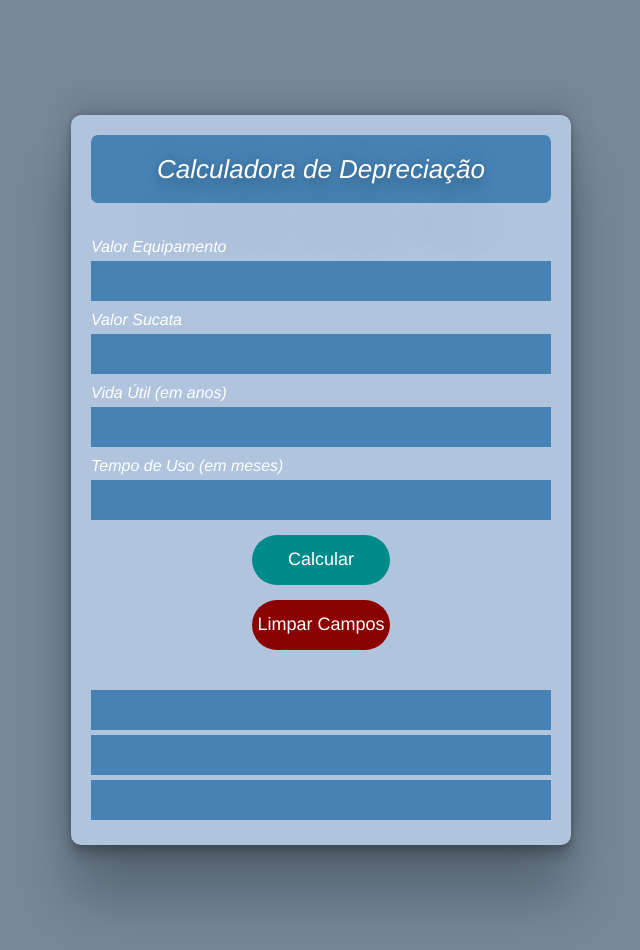
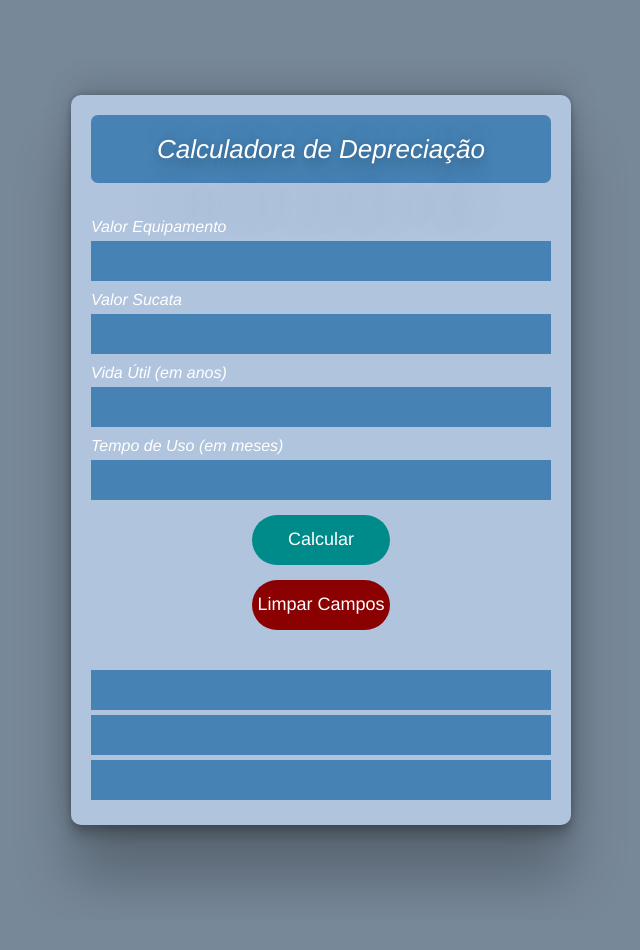
Before and after one commit to j0t4Vv/Calculadora, a plain HTML site: page index.html in a window 1280 px wide. Shown: the whole page, without its empty margins (319-959 px from the left). After the commit the page ends 920 px from the top, so only its background shows below. Drawn offline with Linux system fonts and the light colour scheme.

Commit message:
Update style.css

```diff
--- a/style.css
+++ b/style.css
@@ -7,7 +7,7 @@
 }
 
 body{
-    height: 120vh;
+    height: 115vh;
     width: 100vw;
     display: flex;
     align-items: center;
```
